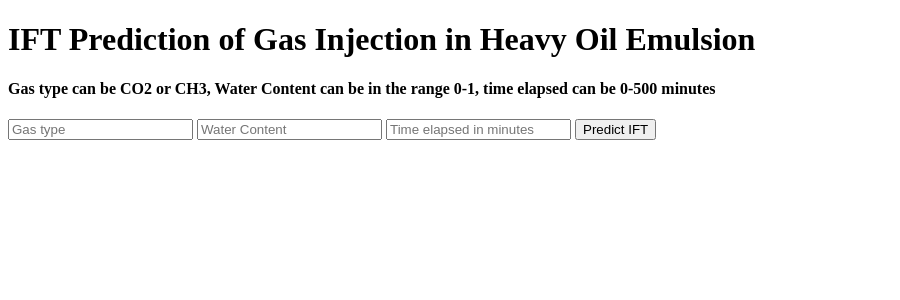
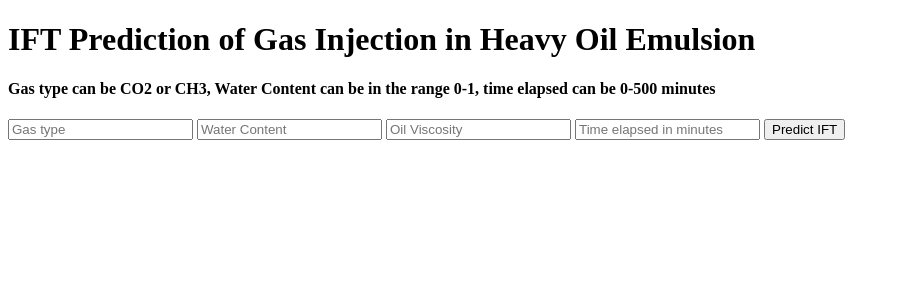
Before and after one commit to dataubc/Modeling_IFT_for_heavy_oil_emulsion, a Flask app: page / in a window 1280 px wide. Shown: the top 300 px of the page, without its empty margins (0-900 px from the left). Run offline with Flask 2, Linux system fonts and the light colour scheme; parts of the project's set-up code (start-up, migrations or seed data) failed here and were passed over.

Commit message:
fixing index.html

```diff
--- a/app.py
+++ b/app.py
@@ -23,17 +23,20 @@ def predict():
     X_test_new = [x.strip() for x in request.form.values()]
     X_test_new[1] = float(X_test_new[1])
     X_test_new[2] = float(X_test_new[2])
+    X_test_new[3] = float(X_test_new[3])
+
     # final_features = [np.array(int_features)]
     # X_test_new = [x for x in request.form.values()]
 
     # # print(sgd_clf.predict(X_test_new_count))
     #
     ll = [X_test_new]
-    new_data = pd.DataFrame(ll, columns=['Gas', 'Water_content', 'time_minutes'])
+    new_data = pd.DataFrame(ll, columns=['Gas', 'Water_content',
+                                         'viscosity','time_minutes'])
     prediction = model.predict(new_data)[0]
     output = round(prediction, 2)
 
-    return render_template('index.html', prediction_text='Estimated IFT =  {} mN/m'.format(output))
+    return render_template('index.html', prediction_text='Estimated IFT =  {} mN/m'.format( output))
 
 
 if __name__ == "__main__":
--- a/templates/index.html
+++ b/templates/index.html
@@ -20,6 +20,7 @@
     <form action="{{ url_for('predict')}}"method="post">
     	<input type="text" name="gas_type" placeholder="Gas type" required="required" />
         <input type="text" name="water_content" placeholder="Water Content" required="required" />
+        <input type="text" name="viscosity" placeholder="Oil Viscosity" required="required" />
         <input type="text" name="time" placeholder="Time elapsed in minutes" required="required" />
         <button type="submit" class="btn btn-primary btn-block btn-large">Predict IFT</button>
     </form>
```
